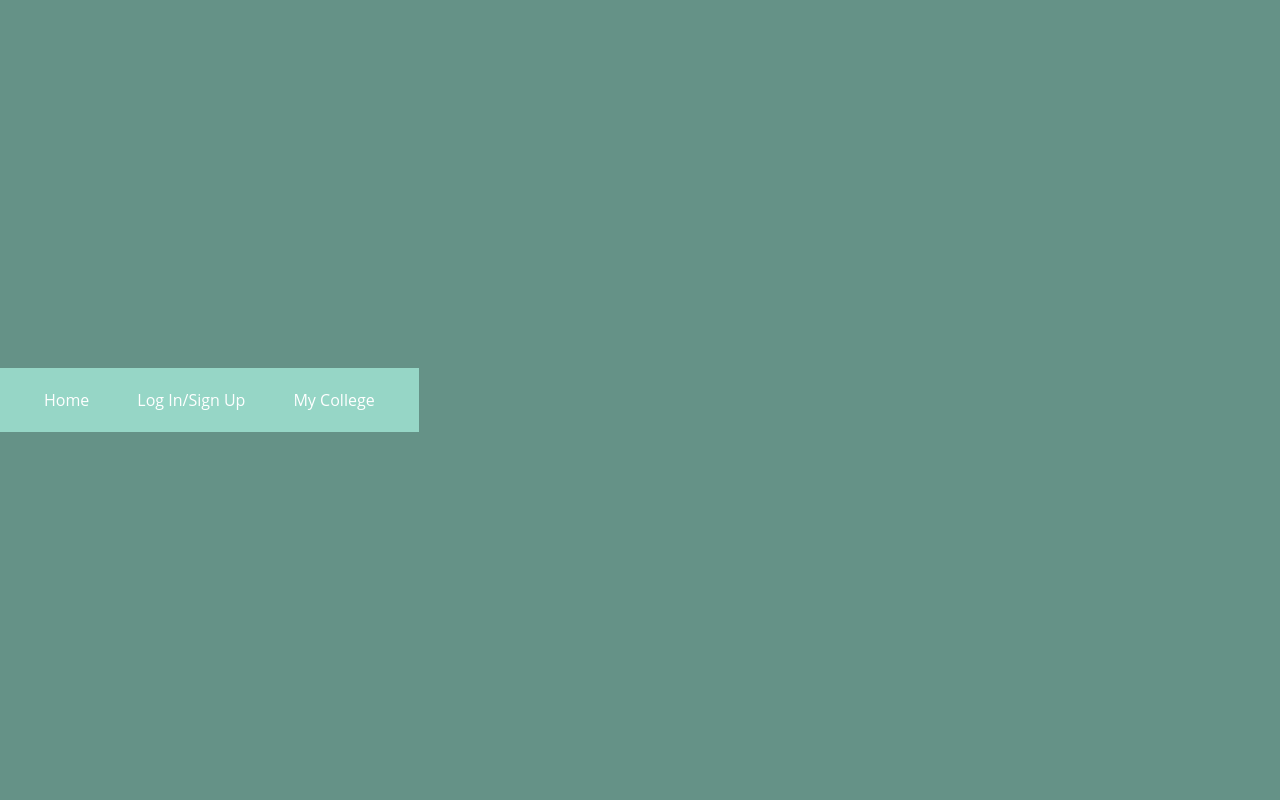
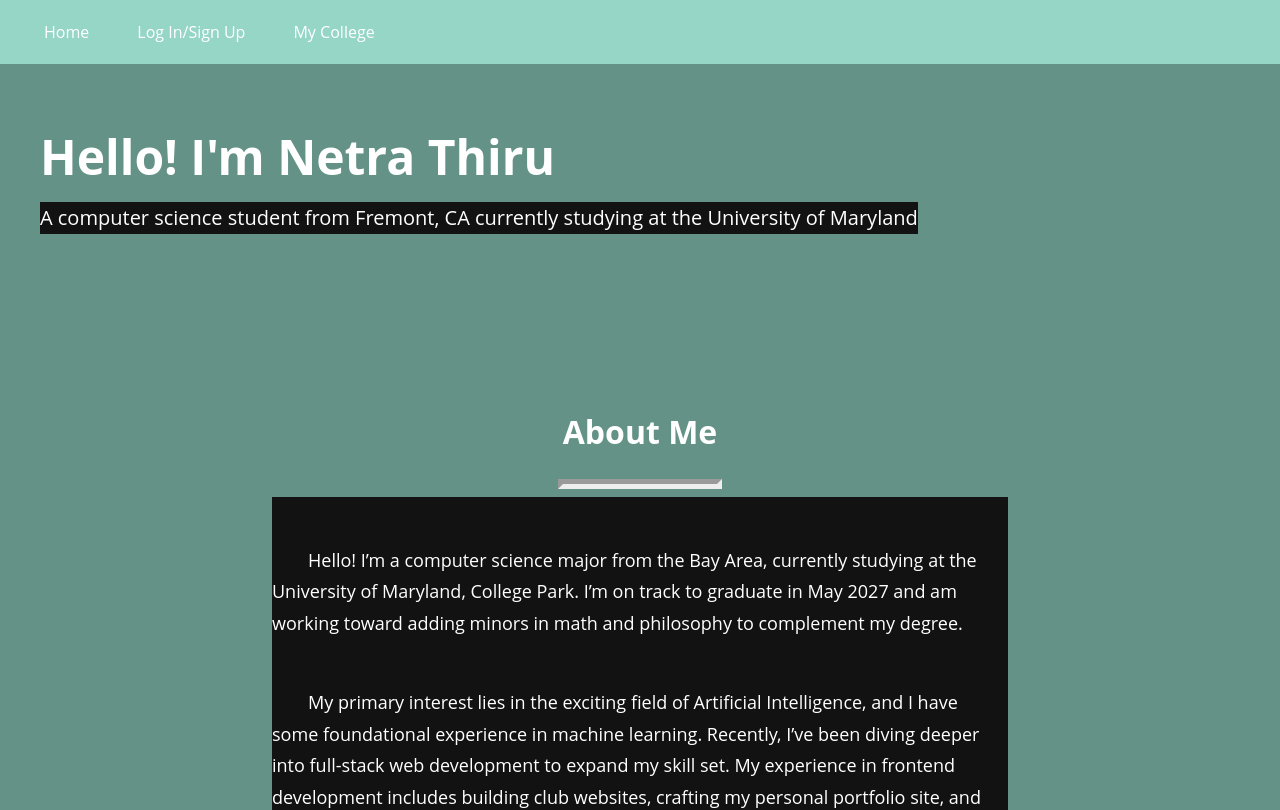
Before and after one commit to NetThi123/BitCamp2025, a React (Vite) app in the folder my-app/: page /homepage in a window 1280 px wide. Before the commit this address had no page. Shown: the top 810 px of the page. Built offline with nearby package versions, Linux system fonts and the light colour scheme.

Commit message:
link to homepage

```diff
--- a/my-app/src/App.jsx
+++ b/my-app/src/App.jsx
@@ -5,20 +5,21 @@ import './App.css';
 import Login from './pages/Login';
 import HomePage from './pages/HomePage';
 import Navbar from './components/Navbar';
+import CollegeFinder from './pages/CollegeFinder';
 import { BrowserRouter } from "react-router-dom";
 import { Routes, Route } from 'react-router-dom'
-
 
 function App() {
 
   return (
     <div>
       <BrowserRouter>
-        <Navbar />
+      <Navbar />
 
         <Routes>
-          <Route path="/" element={<HomePage />} />
+          <Route path="/homepage" element={<HomePage />} />
           <Route path="/login" element={<Login />} />
+          <Route path="/collegefinder" element={<CollegeFinder />} />
         </Routes>
       </BrowserRouter>
 
--- a/my-app/src/components/Navbar.jsx
+++ b/my-app/src/components/Navbar.jsx
@@ -6,7 +6,7 @@ function Navbar() {
         <div>
             <nav>
                 <div className="topnav">
-                    <a className="active" href="#">Home</a>
+                    <Link to="/homepage">Home</Link>
                     <Link to="/login">Log In/Sign Up</Link>
                     <Link to="/collegefinder">My College</Link>
                 </div>
```
